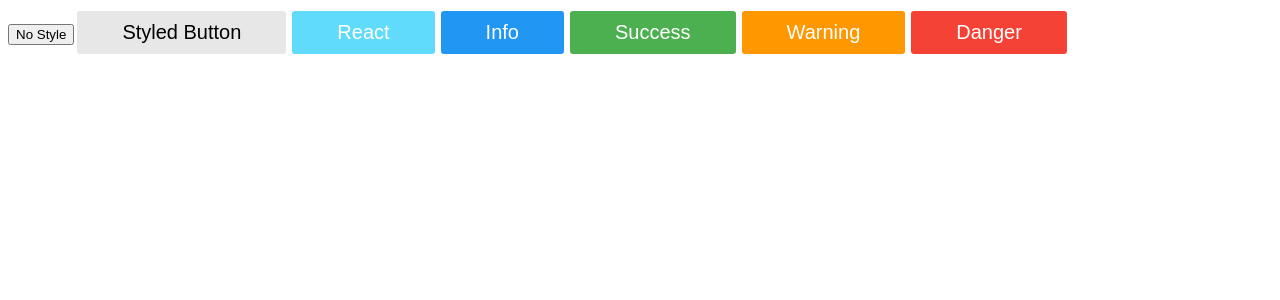
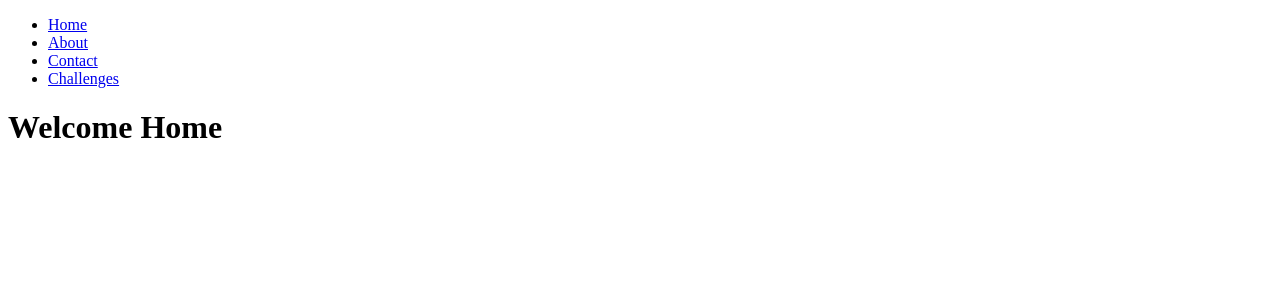
Before and after one commit to dkirkpatrick99/React-30-Day-Challenge, a React (Create React App) app: page / in a window 1280 px wide. Shown: the top 300 px of the page. Built offline with nearby package versions, Linux system fonts and the light colour scheme.

Commit message:
Finished day 17

```diff
--- a/package.json
+++ b/package.json
@@ -12,6 +12,7 @@
     "react": "^17.0.2",
     "react-dom": "^17.0.2",
     "react-icons": "^4.3.1",
+    "react-router-dom": "^6.0.2",
     "react-scripts": "4.0.3",
     "web-vitals": "^1.1.2"
   },
--- a/src/App.js
+++ b/src/App.js
@@ -1,99 +1,60 @@
-import React from 'react'
+import React, { Component } from 'react'
+import ReactDOM from 'react-dom'
+import {
+    BrowserRouter as Router,
+    Route,
+    Routes,
+    NavLink,
+} from 'react-router-dom'
 
-const Button = ({ onClick, text, style }) => {
-    return (
-        <button onClick={onClick} style={style}>
-            {text}
-        </button>
-    )
-}
+// Home component
+const Home = <h1>Welcome Home</h1>
+// About component
+const About = <h1>About Us</h1>
+// Contact component
+const Contact = <h1>Contact us</h1>
+// Challenge component
+const Challenges = (
+    <div>
+        <h1>30 Days Of React Challenge</h1>
+    </div>
+)
+const NotFound = <h1>The page your looking for not found</h1>
+const Navbar = () => (
+    <ul>
+        <li>
+            <NavLink to='/'>Home</NavLink>
+        </li>
+        <li>
+            <NavLink to='/about'>About</NavLink>
+        </li>
+        <li>
+            <NavLink to='/contact'>Contact</NavLink>
+        </li>
+        <li>
+            <NavLink to='/challenges'>Challenges</NavLink>
+        </li>
+    </ul>
+)
 
-const buttonWithStyles = (CompParam, name = 'default') => {
-    const colors = [
-        {
-            name: 'default',
-            backgroundColor: '#e7e7e7',
-            color: '#000000',
-        },
-        {
-            name: 'react',
-            backgroundColor: '#61dbfb',
-            color: '#ffffff',
-        },
-        {
-            name: 'success',
-            backgroundColor: '#4CAF50',
-            color: '#ffffff',
-        },
-        {
-            name: 'info',
-            backgroundColor: '#2196F3',
-            color: '#ffffff',
-        },
-        {
-            name: 'warning',
-            backgroundColor: '#ff9800',
-            color: '#ffffff',
-        },
-        {
-            name: 'danger',
-            backgroundColor: '#f44336',
-            color: '#ffffff',
-        },
-    ]
-    const { backgroundColor, color } = colors.find((c) => c.name === name)
-
-    const buttonStyles = {
-        backgroundColor,
-        padding: '10px 45px',
-        border: 'none',
-        borderRadius: 3,
-        margin: 3,
-        cursor: 'pointer',
-        fontSize: '1.25rem',
-        color,
-    }
-    return (props) => {
-        return <CompParam {...props} style={buttonStyles} />
-    }
-}
-
-const NewButton = buttonWithStyles(Button)
-const ReactButton = buttonWithStyles(Button, 'react')
-const InfoButton = buttonWithStyles(Button, 'info')
-const SuccessButton = buttonWithStyles(Button, 'success')
-const WarningButton = buttonWithStyles(Button, 'warning')
-const DangerButton = buttonWithStyles(Button, 'danger')
-
-class App extends React.Component {
+class App extends Component {
     render() {
         return (
-            <div className='App'>
-                <Button text='No Style' onClick={() => alert('I am not styled yet')} />
-                <NewButton
-                    text='Styled Button'
-                    onClick={() => alert('I am the default style')}
-                />
-                <ReactButton text='React' onClick={() => alert('I have react color')} />
-                <InfoButton
-                    text='Info'
-                    onClick={() => alert('I am styled with info color')}
-                />
-                <SuccessButton text='Success' onClick={() => alert('I am successful')} />
-                <WarningButton
-                    text='Warning'
-                    onClick={() => alert('I warn you many times')}
-                />
-                <DangerButton
-                    text='Danger'
-                    onClick={() => alert('Oh no, you can not restore it')}
-                />
-            </div>
+            <Router>
+                <div className='App'>
+                    <Navbar />
+
+                    <Routes>
+                        <Route exact path='/about' element={About} />
+                        <Route exact path='/contact' element={Contact} />
+                        <Route exact path='/challenges' element={Challenges} />
+                        <Route exact path='/' element={Home} />
+                        <Route component={NotFound} />
+                    </Routes>
+                </div>
+            </Router>
         )
     }
 }
 
-
-
-
 export default App
```
Also changed, not shown: 1 other file (tests, documents, lock files or other folders).
